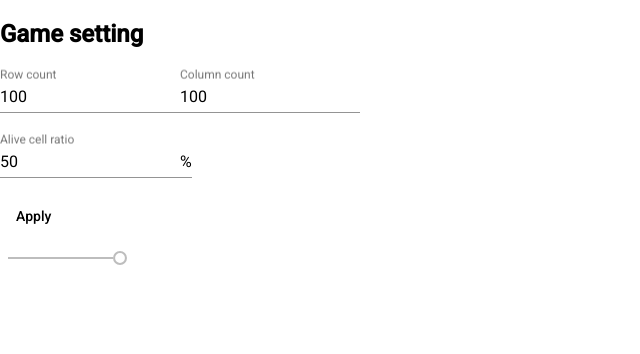
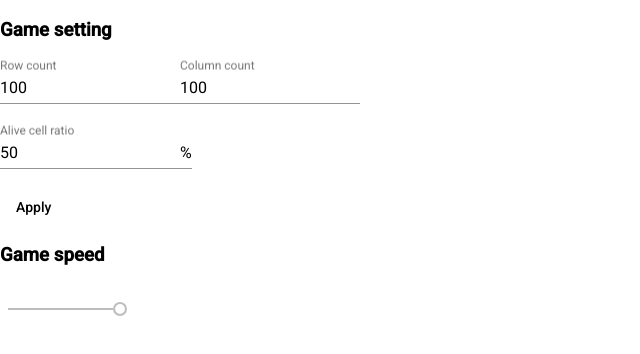
Before and after one commit to HenrySu/GameOfLife, an Angular app: page / in a window 1280 px wide. Shown: the top 354 px of the page, without its empty margins (0-640 px from the left). Built offline with nearby package versions, Linux system fonts and the light colour scheme.

Commit message:
move title out of component

```diff
--- a/src/app/app.component.html
+++ b/src/app/app.component.html
@@ -1,3 +1,5 @@
+<h3>Game setting</h3>
 <app-game-setting (gameSettingChanged)="gameSettingChanged($event)"></app-game-setting>
+<h3>Game speed</h3>
 <app-play-setting (generationLifeSpanChanged)="updateLifespan($event)"></app-play-setting>
 <app-game-board></app-game-board>
--- a/src/app/game/components/game-setting/game-setting.component.html
+++ b/src/app/game/components/game-setting/game-setting.component.html
@@ -1,4 +1,3 @@
-<h2>Game setting</h2>
 <form [formGroup]="settingForm" (ngSubmit)="onSubmit()">
   <section id="board-size">
     <mat-form-field>
```
